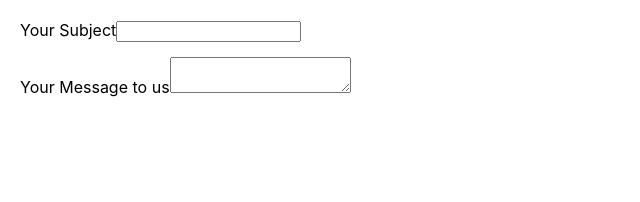
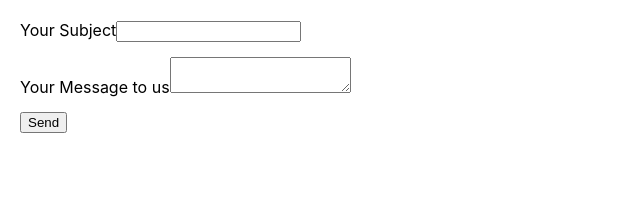
Before and after one commit to derjubu/customercare-mockup, a React (Create React App) app: page / in a window 1280 px wide. Shown: the top 202 px of the page, without its empty margins (0-640 px from the left). Built offline with nearby package versions, Linux system fonts and the light colour scheme.

Commit message:
Add Button

```diff
--- a/src/CustomerInput.tsx
+++ b/src/CustomerInput.tsx
@@ -1,12 +1,18 @@
+import { Button } from './components/Button/Button'
 import { Form } from './components/Form/Form'
 import { TextField } from './components/TextField/TextField'
 import { TextInput } from './components/TextInput/TextInput'
 
 export function CustomerInput() {
+  function submitRequest(event: React.FormEvent<HTMLFormElement>) {
+    event.preventDefault()
+  }
+
   return (
-    <Form>
+    <Form onSumbit={submitRequest}>
       <TextInput label={'subject'} labelName={'Your Subject'} />
       <TextField label={'message'} labelName={'Your Message to us'} />
+      <Button>Send</Button>
     </Form>
   )
 }
--- /dev/null
+++ b/src/components/Button/Button.tsx
@@ -0,0 +1,9 @@
+import { ReactNode } from 'react'
+
+type ButtonProps = {
+  children: ReactNode
+}
+
+export function Button({ children }: ButtonProps): JSX.Element {
+  return <button>{children}</button>
+}
--- a/src/components/Form/Form.tsx
+++ b/src/components/Form/Form.tsx
@@ -1,8 +1,9 @@
-import { ReactNode } from 'react'
+import { FormEventHandler, ReactNode } from 'react'
 import classes from './Form.module.css'
 
 type FormProps = {
   children: ReactNode
+  onSumbit: React.FormEventHandler<Element>
 }
 
 export function Form({ children }: FormProps): JSX.Element {
```
